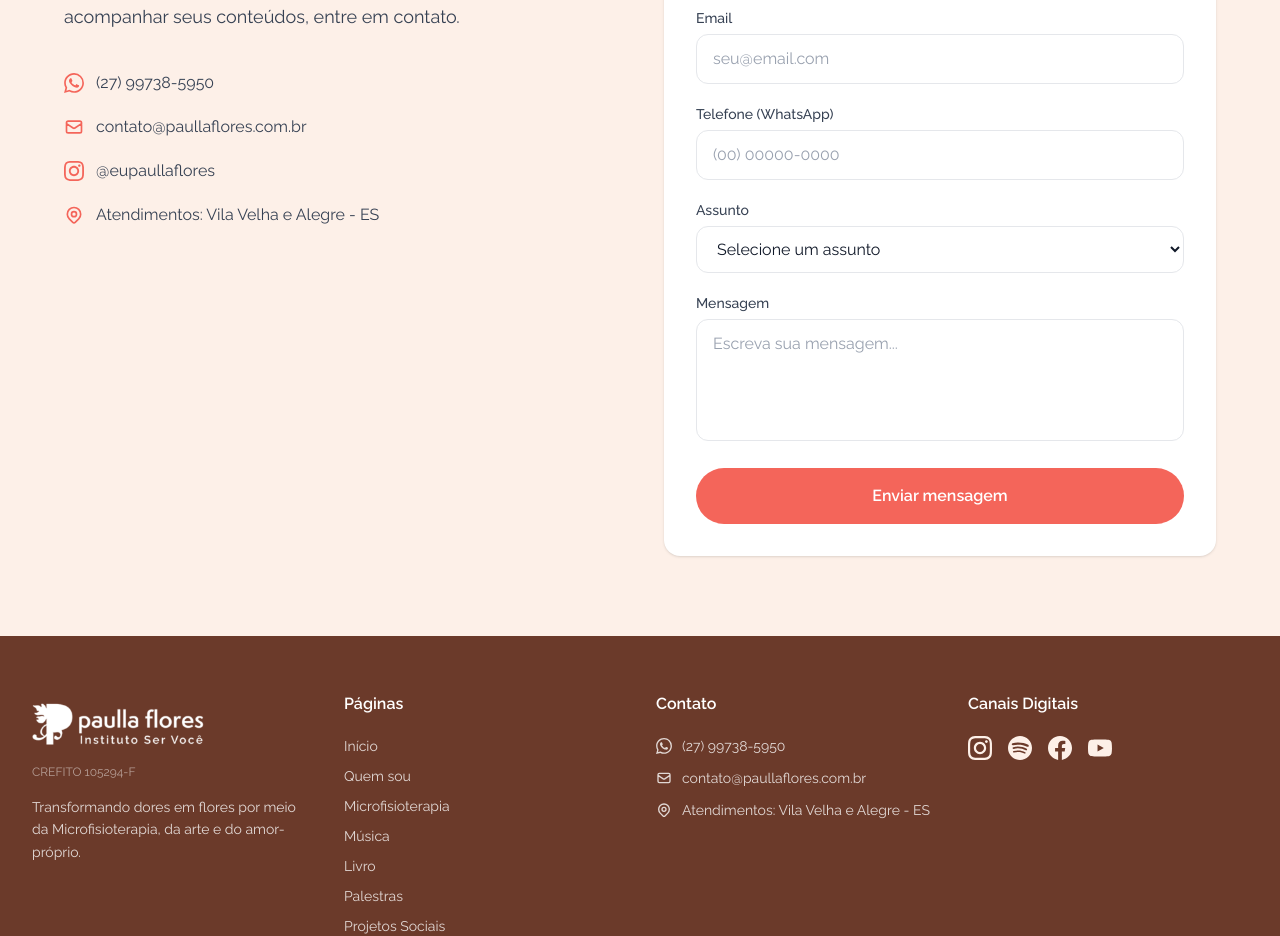
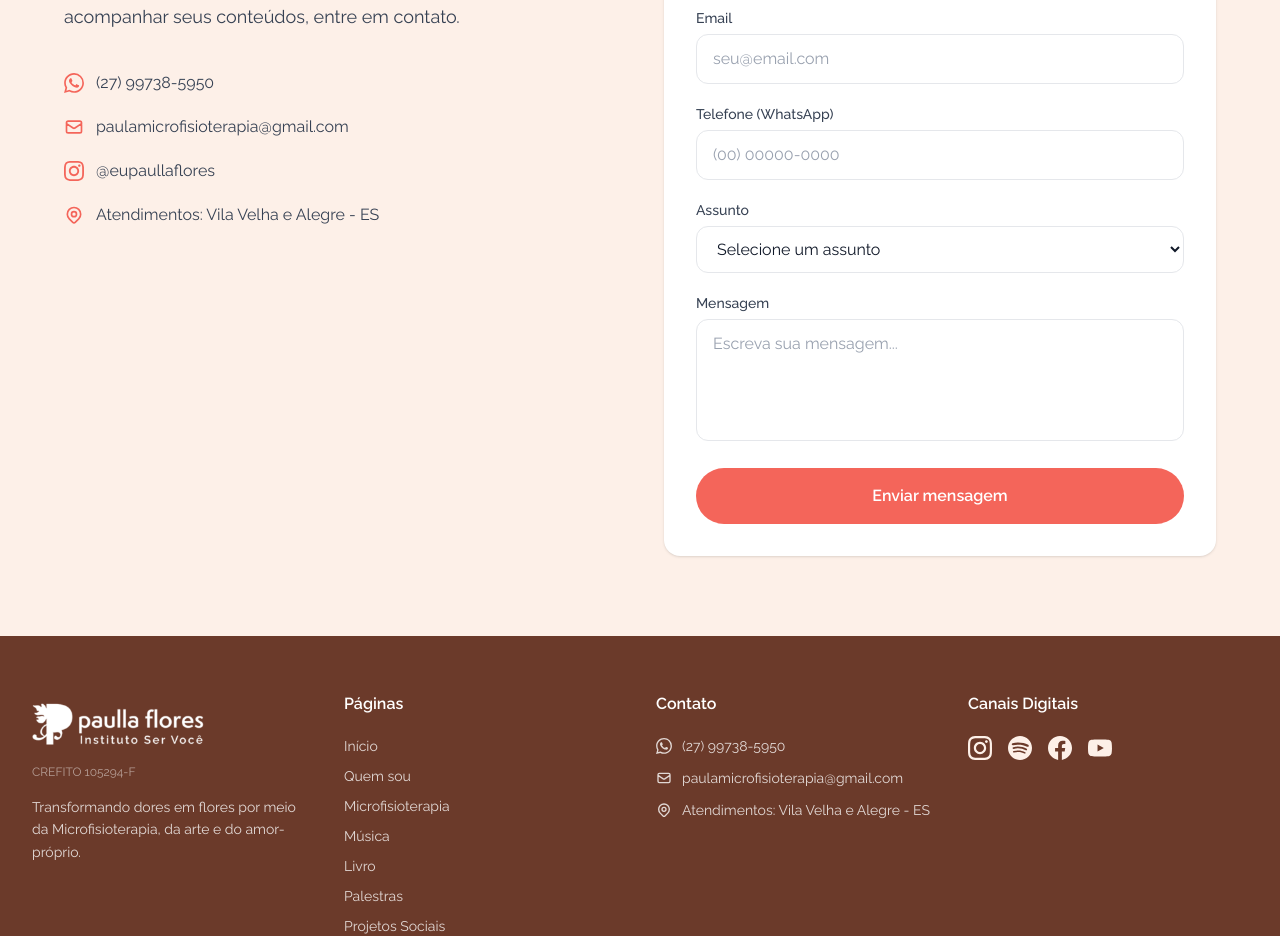
Before and after one commit to paullaflores/paulla-flores, a Next.js app: page / in a window 1280 px wide. Shown: the part 6336-7272 px from the top of the page. Built offline with nearby package versions, Linux system fonts and the light colour scheme.

Commit message:
fix: atualiza e-mail de contato para paulamicrofisioterapia@gmail.com

```diff
--- a/src/app/page.tsx
+++ b/src/app/page.tsx
@@ -581,13 +581,13 @@ export default function Home() {
                     <span className="text-base">(27) 99738-5950</span>
                   </a>
                   <a
-                    href="mailto:contato@paullaflores.com.br"
+                    href="mailto:paulamicrofisioterapia@gmail.com"
                     className="flex items-center gap-3 text-gray-700 hover:text-coral transition-colors"
                   >
                     <svg className="w-5 h-5 shrink-0 text-coral" fill="none" stroke="currentColor" viewBox="0 0 24 24">
                       <path strokeLinecap="round" strokeLinejoin="round" strokeWidth={2} d="M3 8l7.89 5.26a2 2 0 002.22 0L21 8M5 19h14a2 2 0 002-2V7a2 2 0 00-2-2H5a2 2 0 00-2 2v10a2 2 0 002 2z" />
                     </svg>
-                    <span className="text-base">contato@paullaflores.com.br</span>
+                    <span className="text-base">paulamicrofisioterapia@gmail.com</span>
                   </a>
                   <a
                     href="https://instagram.com/eupaullaflores"
--- a/src/components/Footer.tsx
+++ b/src/components/Footer.tsx
@@ -103,14 +103,14 @@ export default function Footer() {
                 (27) 99738-5950
               </a>
               <a
-                href="mailto:contato@paullaflores.com.br"
+                href="mailto:paulamicrofisioterapia@gmail.com"
                 className="flex items-center gap-2.5 hover:text-white transition-colors"
               >
                 <svg className="w-4 h-4 shrink-0" fill="none" stroke="currentColor" viewBox="0 0 24 24">
                   <path strokeLinecap="round" strokeLinejoin="round" strokeWidth={2}
                     d="M3 8l7.89 5.26a2 2 0 002.22 0L21 8M5 19h14a2 2 0 002-2V7a2 2 0 00-2-2H5a2 2 0 00-2 2v10a2 2 0 002 2z" />
                 </svg>
-                contato@paullaflores.com.br
+                paulamicrofisioterapia@gmail.com
               </a>
               <a
                 href="https://maps.app.goo.gl/nsrw6cGYoEJ6LkUd9"
```
